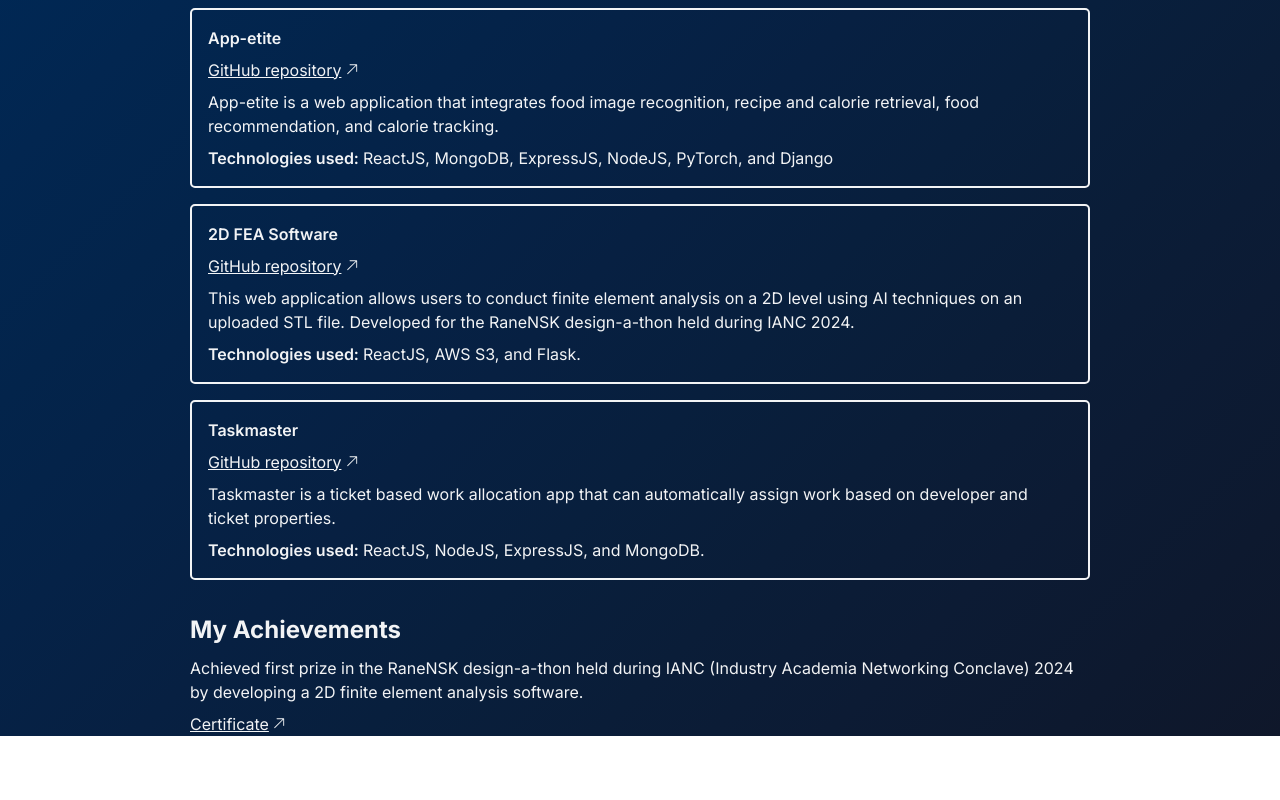
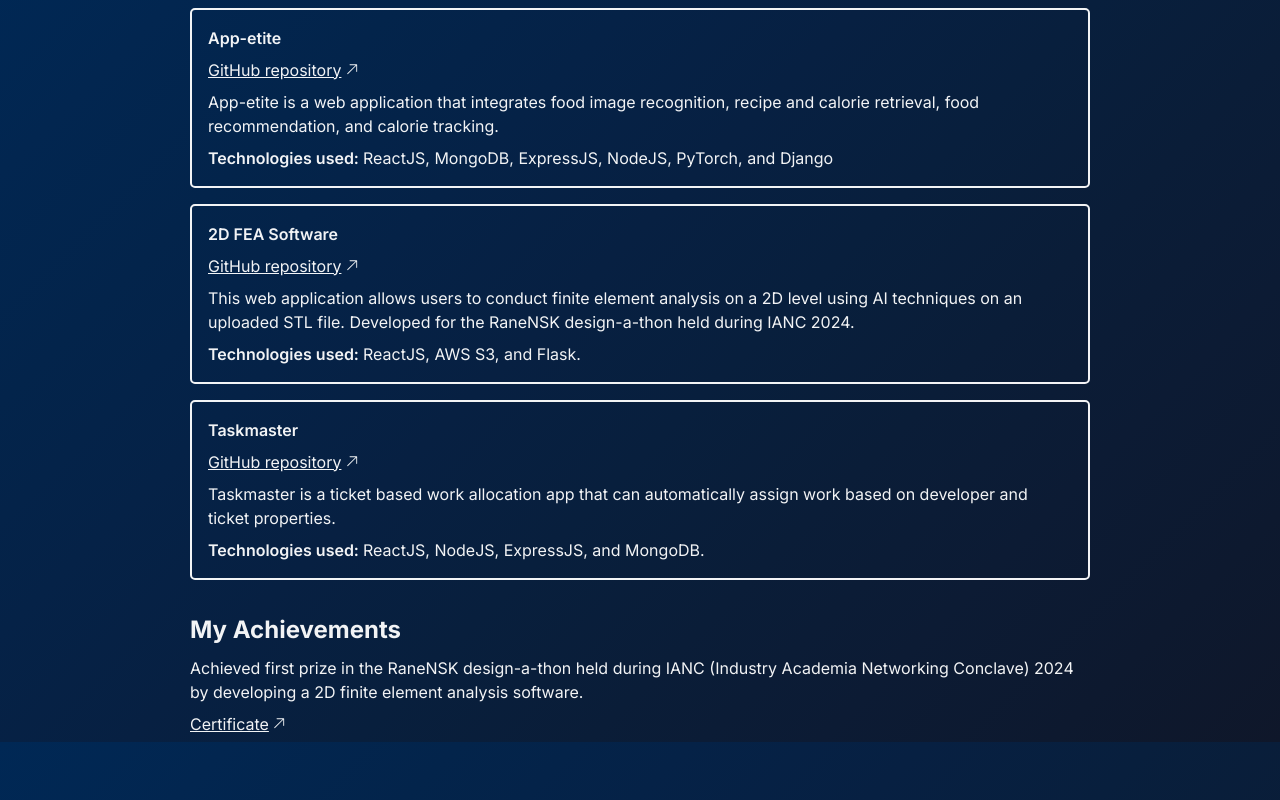
Before and after one commit to vyshnav856/portfolio, a React (Vite) app: page / in a window 1280 px wide. Shown: the part 858-1658 px from the top of the page. Before the commit the page ends 1594 px from the top, so only its background shows below. Built offline with nearby package versions, Linux system fonts and the light colour scheme.

Commit message:
fixed width issue on chrome

```diff
--- a/src/App.jsx
+++ b/src/App.jsx
@@ -128,7 +128,7 @@ export default function App() {
 				</div>
 			</div>
 
-			<div className="achievements-container section-container">
+			<div id="achievements" className="achievements-container section-container">
 				<h3 className="achievements-main-heading section-heading">My Achievements</h3>
 				<p className="achievement-desc">
 					Achieved first prize in the RaneNSK design-a-thon held during IANC (Industry Academia Networking
@@ -139,6 +139,8 @@ export default function App() {
 				</a>
 			</div>
 
+			<div className="bottom-padding"></div>
+
 		</div>
 		</>
 	)
--- a/src/styles/App.css
+++ b/src/styles/App.css
@@ -1,6 +1,7 @@
 body {
-	width: 100dvw;
+	width: 90dvw;
 	height: 100dvh;
+	margin: 0 auto;
 
 	background-image: var(--background-gradient);
 	background-repeat: no-repeat;
@@ -58,6 +59,10 @@ body {
 	text-decoration: underline;
 }
 
+.bottom-padding {
+	height: 2rem;
+}
+
 /* Media queries */
 @media (max-width: 920px) {
 	.responsive-container {
```
